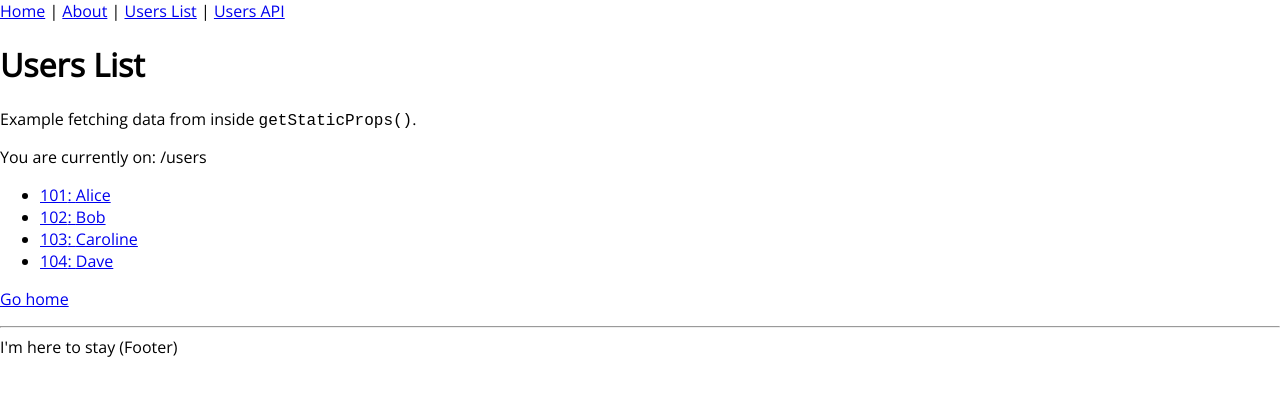
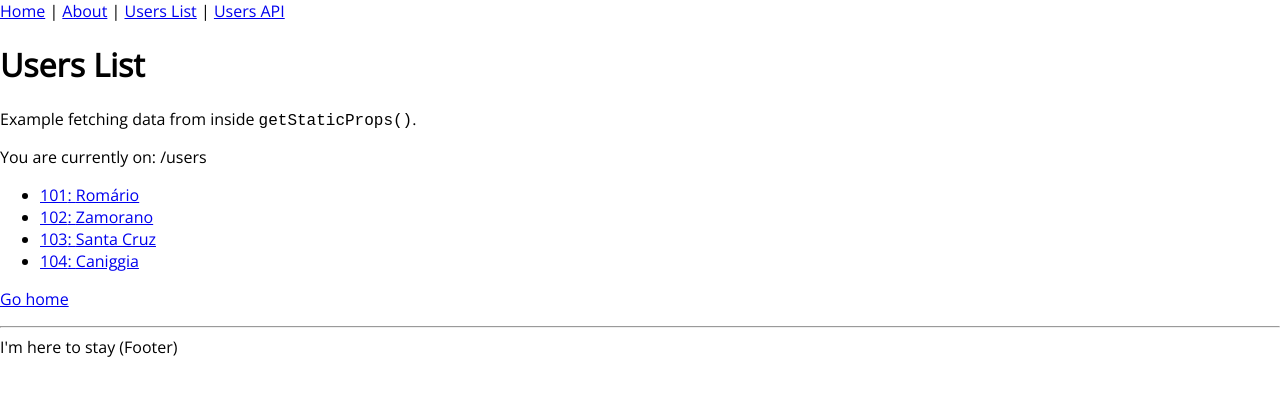
Before and after one commit to thiagoenge/how-to-login, a Next.js app: page /users in a window 1280 px wide. Shown: the top 396 px of the page. Built offline with nearby package versions, Linux system fonts and the light colour scheme.

Commit message:
new types + mock users + login implementation

```diff
--- a/src/interfaces/index.ts
+++ b/src/interfaces/index.ts
@@ -1,6 +1,8 @@
 export type User = {
   id: number;
   name: string;
+  email?: string;
+  password?: string;
 };
 
 type InputType =
@@ -74,3 +76,7 @@ export interface ButtonProps {
   loading?: boolean;
   tabIndex?: number;
 }
+export interface LoginReqBody {
+  username: string;
+  password: string;
+}
--- a/src/utils/validations.ts
+++ b/src/utils/validations.ts
@@ -1,12 +1,31 @@
-import { User } from "../interfaces";
-import { ValidationRule, ValidationData } from "src/interfaces";
+import { User, ValidationRule, ValidationData } from "src/interfaces";
 
 /** Dummy user data. */
 export const sampleUserData: User[] = [
-  { id: 101, name: "Alice" },
-  { id: 102, name: "Bob" },
-  { id: 103, name: "Caroline" },
-  { id: 104, name: "Dave" },
+  {
+    id: 101,
+    name: "Romário",
+    email: "user@brasil.com",
+    password: "mudar123!",
+  },
+  {
+    id: 102,
+    name: "Zamorano",
+    email: "user@chile.com",
+    password: "mudar123!",
+  },
+  {
+    id: 103,
+    name: "Santa Cruz",
+    email: "user@paraguai.com",
+    password: "mudar123!",
+  },
+  {
+    id: 104,
+    name: "Caniggia",
+    email: "user@argentina.com",
+    password: "mudar123!",
+  },
 ];
 
 export const validationData: ValidationData = {
```
Also changed, not shown: src/components/FormLogin/index.tsx (+26 -5 lines).
